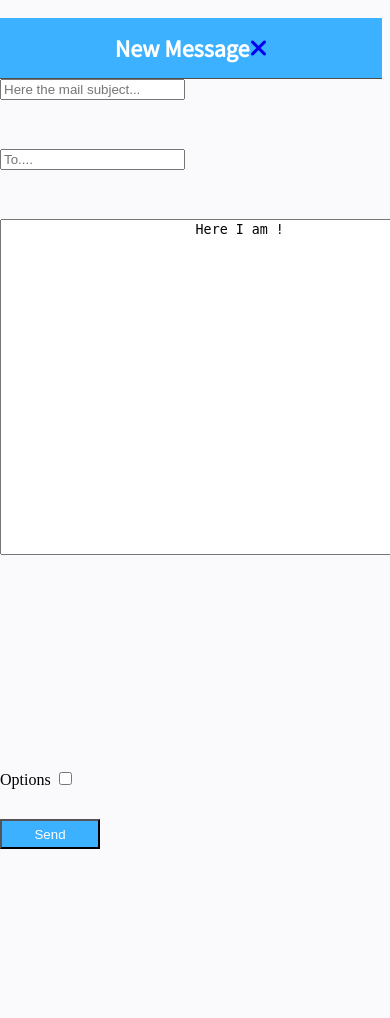
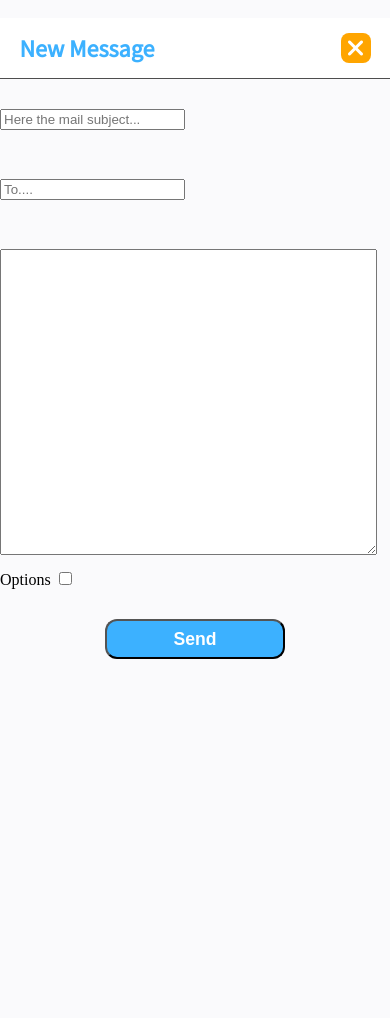
Before and after one commit to akhelouat/front-prototype-email-application, a PHP site: page /new_mail_page.html in a window 390 px wide; the page is wider, and only the part inside the window is pictured. Shown: the part 72-1090 px from the top of that part. Run offline with PHP 8.4, Linux system fonts and the light colour scheme; some libraries are stand-ins or nearby versions.

Commit message:
improve the rendering of the new_mail_page.html  in mobile screens

```diff
--- a/new_mail_page.html
+++ b/new_mail_page.html
@@ -117,8 +117,8 @@
 
       <div class="nm_content">
 
-        <textarea name="usertextarea" rows="22" cols="80">
-                        Here I am !
+        <textarea name="usertextarea" >
+
                         </textarea>
 
       </div>
--- a/style.css
+++ b/style.css
@@ -317,7 +317,7 @@ h3
 
 
 
-@media (min-width: 500px)
+@media (min-width: 500px)  /* Wide screen only */
 {
     .new_message_icon:hover .new_mail
 {
@@ -367,7 +367,7 @@ header
 
 
 
-@media (max-width: 500px)
+@media (max-width: 500px)     /* Mobile screen only */
 
 {
 .menu
--- a/style2.css
+++ b/style2.css
@@ -443,7 +443,7 @@ height: 55%;
 .nm_options
 {
 color: black;
-height: 50px;
+min-height: 50px;
 
 }
 
@@ -453,8 +453,11 @@ height: 50px;
 
 background-color: #3cb1ff;
 color: white;
-width: 100px;
-height: 30px;
+width: 180px;
+height: 40px;
+border-radius: 12px;
+font-weight: bold;
+font-size: 1.1em;
 }
 
 
@@ -462,10 +465,44 @@ height: 30px;
 
     .nm_title
     {
+        justify-content: space-between;
+        width: 90%;
+        padding-left: 5%;
+        padding-right: 5%;
+        align-items: center;
+        background-color: white;
+        color: #3cb1ff ;
+        margin-bottom: 30px;
+
+    }
+    .nm_title>a
+    {
+        background-color: orange;
+        height: 30px;
+        width: 30px;
+        display: flex;
         justify-content: center;
         align-items: center;
+        text-decoration: none;
+        color: white;
+        border-radius: 8px;
 
     }
+    textarea
+    {
+        width: 95%;
+        height: 300px;
+    }
+    .nm_content
+    {
+        height: 320px;
+    }
+    .nm_send
+    {
+        display: flex;
+        justify-content: center;
+    }
+
 
 
     article
```
